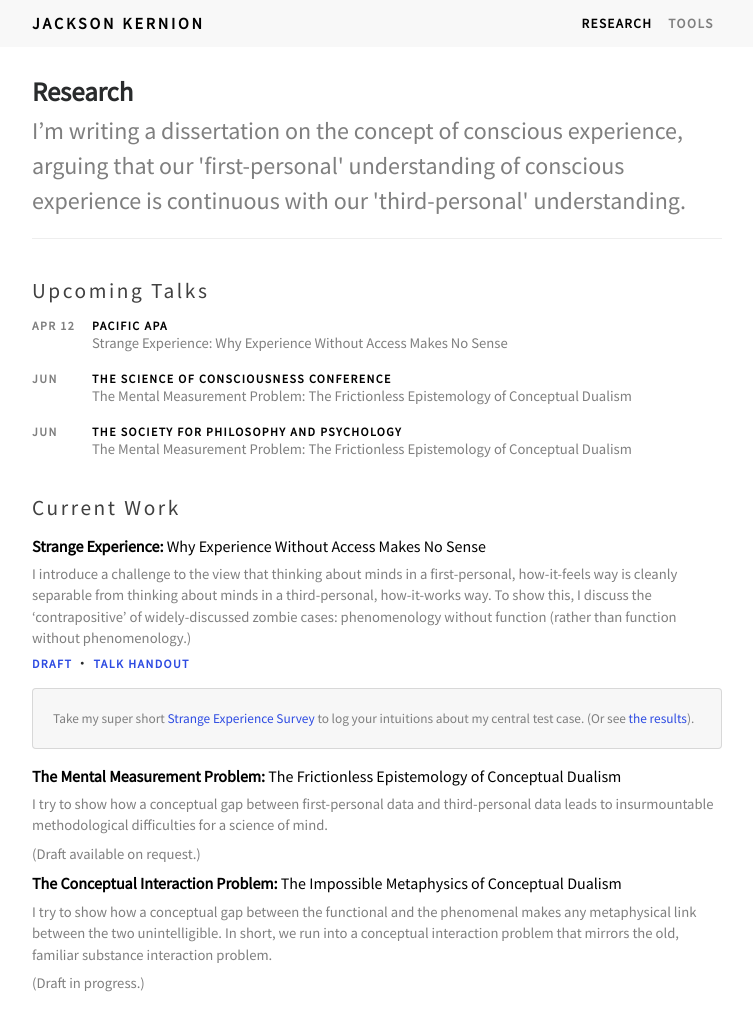
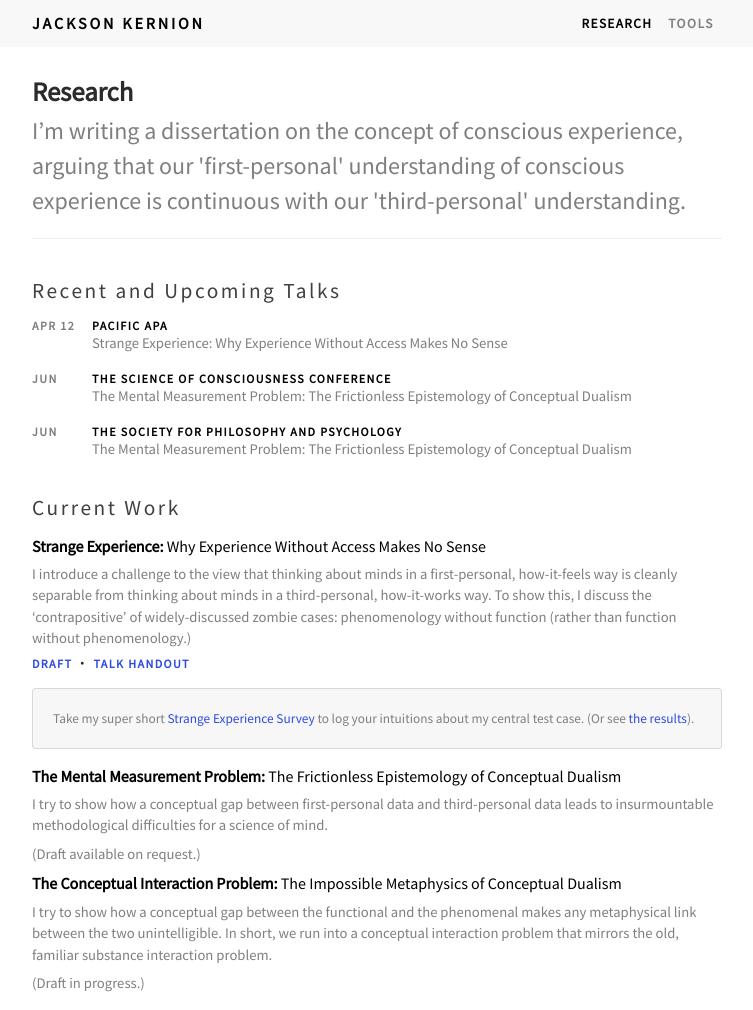
Before and after one commit to jacksonkernion/jacksonkernion.github.io, a Jekyll site: the page built from research.md, in a window 1280 px wide. Shown: the whole page, without its empty margins (263-1016 px from the left). Built offline with Jekyll 4.4.1, drawn with Linux system fonts in a browser that asks for light colours; nearby versions of some CDN libraries; our own code applies the rules of GitHub Pages for plain Markdown files.

Commit message:
Changed 'recent and upcoming'

```diff
--- a/research.md
+++ b/research.md
@@ -6,7 +6,7 @@ title: Research
 
 <p class="page-description">I’m writing a dissertation on the concept of conscious experience, arguing that our 'first-personal' understanding of conscious experience is continuous with our 'third-personal' understanding.</p>
 
-<h2>Upcoming Talks</h2>
+<h2>Recent and Upcoming Talks</h2>
 
 {% comment %}{% assign talks = site.data.talks | where_exp: "date", "date !< site.time" %} {% endcomment %}
 {% for talk in site.data.cv.talks %}
```
